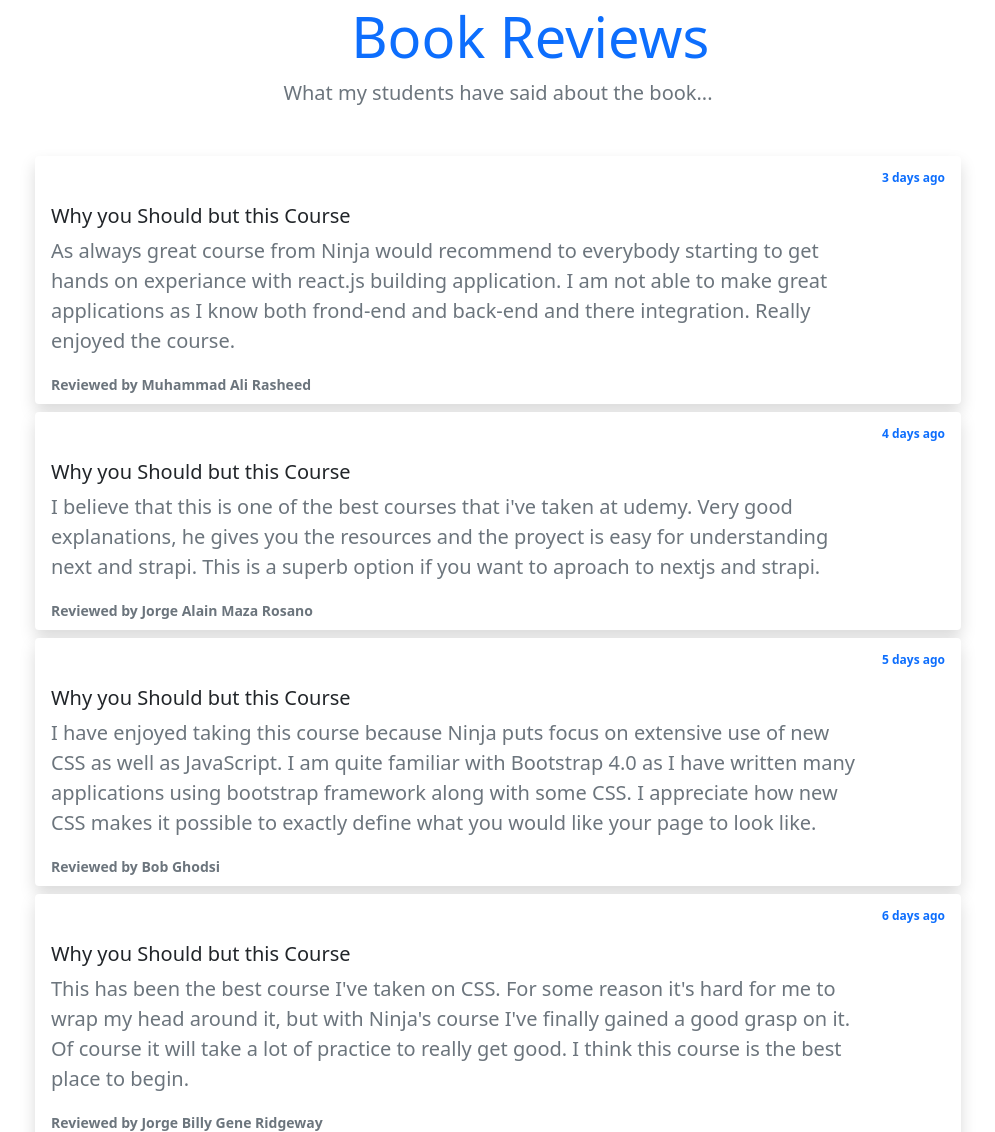
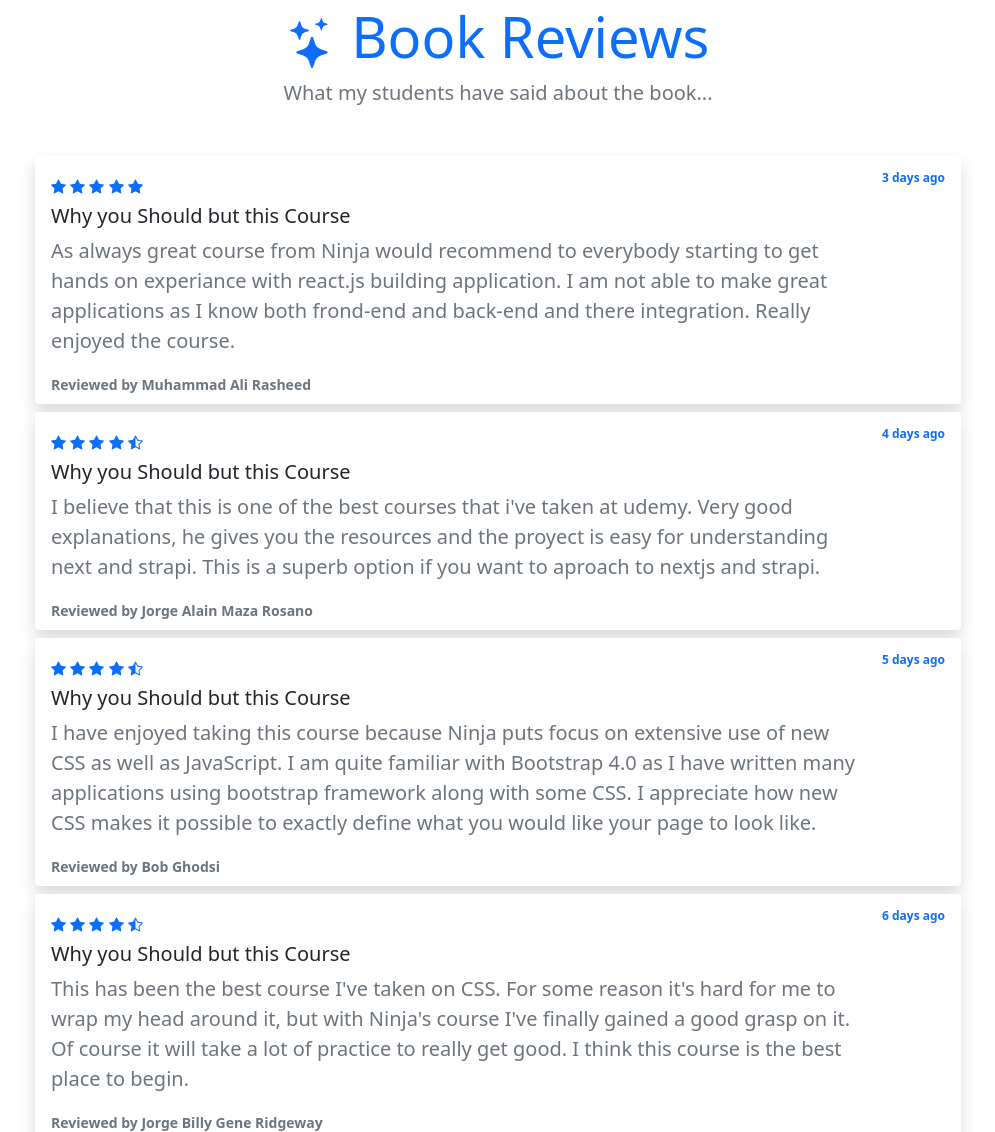
Before and after one commit to Arigatouz/NetNinja-book-Bootstrap5, a website: page index.html in a window 1280 px wide. Shown: the part 2684-3816 px from the top of the page, without its empty margins (142-1137 px from the left). Drawn offline with nearby package versions, Linux system fonts and the light colour scheme.

Commit message:
checking if image fixed

```diff
--- a/index.html
+++ b/index.html
@@ -134,7 +134,7 @@
       </div>
       <div class="row my-5 g-5 justify-content-around align-items-center">
         <div class="col-6 col-lg-4">
-          <img src="./assets/images/kindle.png" class="img-fluid" alt="ebook" height="auto">
+          <img src="./Assets/Images/kindle.png" class="img-fluid" alt="ebook" height="auto">
         </div>
         <div class="col-lg-6">
 
@@ -246,7 +246,7 @@
       <div class="text-center">
         <h3 class="display-4 text-primary">
           <svg class="bi" width="50" height="50" fill="currentColor">
-            <use xlink:href="./node_modules/bootstrap-icons/bootstrap-icons.svg#stars" />
+            <use xlink:href="./bootstrap-icons.svg#stars" />
           </svg> Book Reviews
         </h3>
         <p class="lead text-muted fw-normal">What my students have said about the book...</p>
@@ -258,22 +258,22 @@
               <div class="mb-0">
                 <div class="text-primary my-2 ">
                   <svg class=" bi" width="15" height="15" fill="currentColor"">
-                    <use xlink:href=" ./node_modules/bootstrap-icons/bootstrap-icons.svg#star-fill" />
+                    <use xlink:href=" ./bootstrap-icons.svg#star-fill" />
 
                   </svg>
                   <svg class="bi" width="15" height="15" fill="currentColor">
-                    <use xlink:href="./node_modules/bootstrap-icons/bootstrap-icons.svg#star-fill" />
+                    <use xlink:href="./bootstrap-icons.svg#star-fill" />
 
                   </svg>
                   <svg class="bi" width="15" height="15" fill="currentColor">
-                    <use xlink:href="./node_modules/bootstrap-icons/bootstrap-icons.svg#star-fill" />
+                    <use xlink:href="./bootstrap-icons.svg#star-fill" />
 
                   </svg>
                   <svg class="bi" width="15" height="15" fill="currentColor">
-                    <use xlink:href="./node_modules/bootstrap-icons/bootstrap-icons.svg#star-fill" />
+                    <use xlink:href="./bootstrap-icons.svg#star-fill" />
                   </svg>
                   <svg class="bi" width="15" height="15" fill="currentColor">
-                    <use xlink:href="./node_modules/bootstrap-icons/bootstrap-icons.svg#star-fill" />
+                    <use xlink:href="./bootstrap-icons.svg#star-fill" />
                   </svg>
 
                 </div>
@@ -294,23 +294,23 @@
               <div class="mb-0">
                 <div class="text-primary my-2">
                   <svg class="bi" width="15" height="15" fill="currentColor">
-                    <use xlink:href="./node_modules/bootstrap-icons/bootstrap-icons.svg#star-fill" />
+                    <use xlink:href="./bootstrap-icons.svg#star-fill" />
 
                   </svg>
                   <svg class="bi" width="15" height="15" fill="currentColor">
-                    <use xlink:href="./node_modules/bootstrap-icons/bootstrap-icons.svg#star-fill" />
+                    <use xlink:href="./bootstrap-icons.svg#star-fill" />
 
                   </svg>
                   <svg class="bi" width="15" height="15" fill="currentColor">
-                    <use xlink:href="./node_modules/bootstrap-icons/bootstrap-icons.svg#star-fill" />
+                    <use xlink:href="./bootstrap-icons.svg#star-fill" />
 
                   </svg>
                   <svg class="bi" width="15" height="15" fill="currentColor">
-                    <use xlink:href="./node_modules/bootstrap-icons/bootstrap-icons.svg#star-fill" />
+                    <use xlink:href="./bootstrap-icons.svg#star-fill" />
 
                   </svg>
                   <svg class="bi" width="15" height="15" fill="currentColor">
-                    <use xlink:href="./node_modules/bootstrap-icons/bootstrap-icons.svg#star-half" />
+                    <use xlink:href="./bootstrap-icons.svg#star-half" />
 
                   </svg>
                 </div>
@@ -330,23 +330,23 @@
               <div class="mb-0">
                 <div class="text-primary my-2">
                   <svg class="bi" width="15" height="15" fill="currentColor">
-                    <use xlink:href="./node_modules/bootstrap-icons/bootstrap-icons.svg#star-fill" />
+                    <use xlink:href="./bootstrap-icons.svg#star-fill" />
 
                   </svg>
                   <svg class="bi" width="15" height="15" fill="currentColor">
-                    <use xlink:href="./node_modules/bootstrap-icons/bootstrap-icons.svg#star-fill" />
+                    <use xlink:href="./bootstrap-icons.svg#star-fill" />
 
                   </svg>
                   <svg class="bi" width="15" height="15" fill="currentColor">
-                    <use xlink:href="./node_modules/bootstrap-icons/bootstrap-icons.svg#star-fill" />
+                    <use xlink:href="./bootstrap-icons.svg#star-fill" />
 
                   </svg>
                   <svg class="bi" width="15" height="15" fill="currentColor">
-                    <use xlink:href="./node_modules/bootstrap-icons/bootstrap-icons.svg#star-fill" />
+                    <use xlink:href="./bootstrap-icons.svg#star-fill" />
 
                   </svg>
                   <svg class="bi" width="15" height="15" fill="currentColor">
-                    <use xlink:href="./node_modules/bootstrap-icons/bootstrap-icons.svg#star-half" />
+                    <use xlink:href="./bootstrap-icons.svg#star-half" />
 
                   </svg>
                 </div>
@@ -368,23 +368,23 @@
               <div class="mb-0">
                 <div class="text-primary my-2">
                   <svg class="bi" width="15" height="15" fill="currentColor">
-                    <use xlink:href="./node_modules/bootstrap-icons/bootstrap-icons.svg#star-fill" />
+                    <use xlink:href="./bootstrap-icons.svg#star-fill" />
 
                   </svg>
                   <svg class="bi" width="15" height="15" fill="currentColor">
-                    <use xlink:href="./node_modules/bootstrap-icons/bootstrap-icons.svg#star-fill" />
+                    <use xlink:href="./bootstrap-icons.svg#star-fill" />
 
                   </svg>
                   <svg class="bi" width="15" height="15" fill="currentColor">
-                    <use xlink:href="./node_modules/bootstrap-icons/bootstrap-icons.svg#star-fill" />
+                    <use xlink:href="./bootstrap-icons.svg#star-fill" />
 
                   </svg>
                   <svg class="bi" width="15" height="15" fill="currentColor">
-                    <use xlink:href="./node_modules/bootstrap-icons/bootstrap-icons.svg#star-fill" />
+                    <use xlink:href="./bootstrap-icons.svg#star-fill" />
 
                   </svg>
                   <svg class="bi" width="15" height="15" fill="currentColor">
-                    <use xlink:href="./node_modules/bootstrap-icons/bootstrap-icons.svg#star-half" />
+                    <use xlink:href="./bootstrap-icons.svg#star-half" />
 
                   </svg>
                 </div>
@@ -476,7 +476,7 @@
                 <div class="input-group has-validation">
                   <span class="input-group-text text-primary" id="inputGroupPrepend">
                     <svg class="bi" width="25" height="25" fill="currentColor">
-                      <use xlink:href="./node_modules/bootstrap-icons/bootstrap-icons.svg#envelope-fill" />
+                      <use xlink:href="./bootstrap-icons.svg#envelope-fill" />
                     </svg>
                   </span>
                   <input type="email" class="form-control" id="validationCustomEmail"
```
Also changed, not shown: bootstrap-icons.svg (added).
